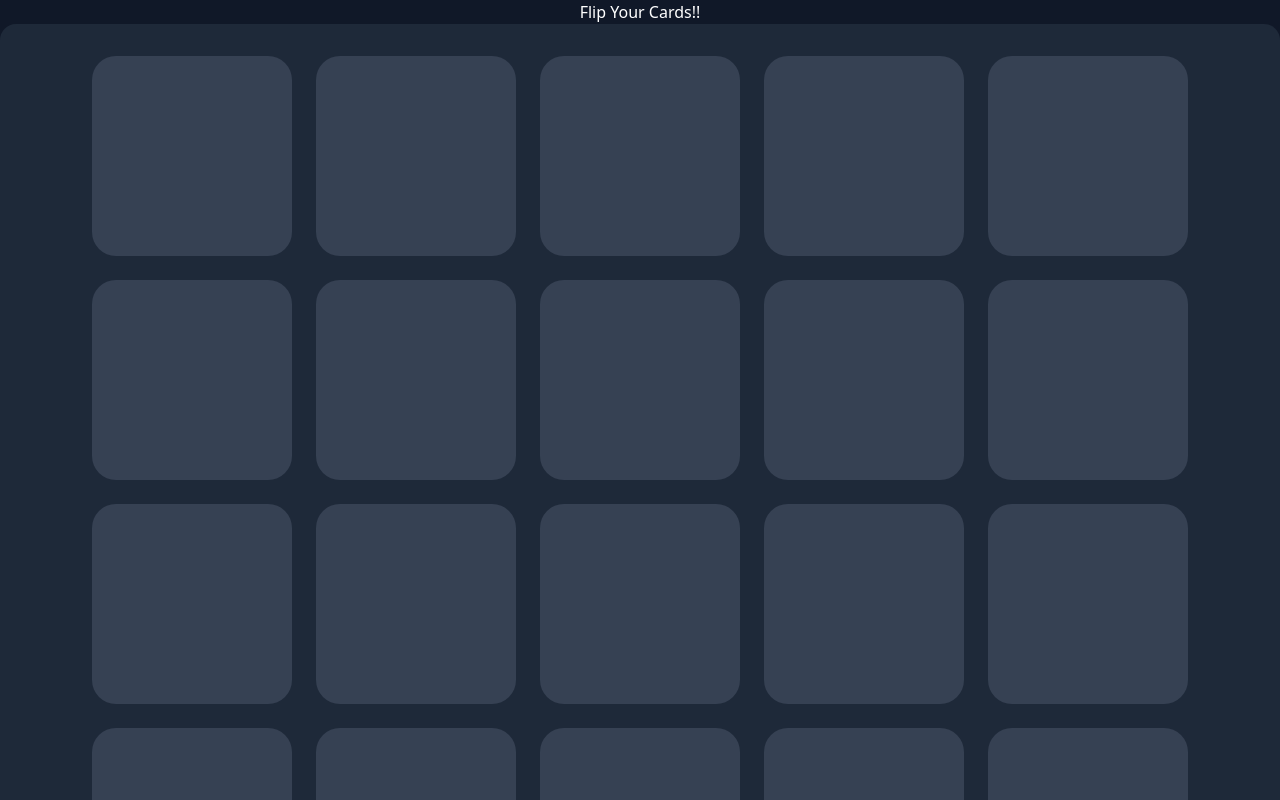
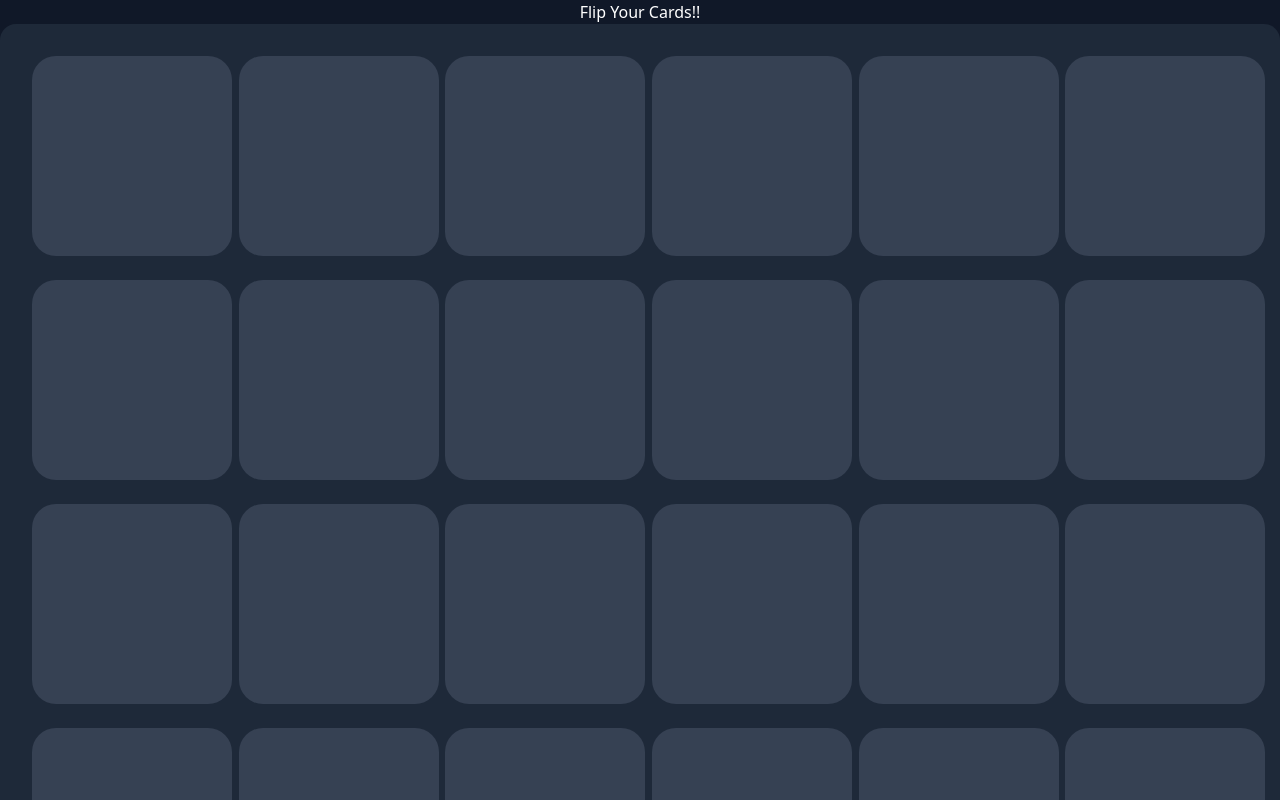
Before and after one commit to prasonkc/EmojiFlip, a React (Vite) app in the folder my-app/: page / in a window 1280 px wide. Shown: the top 800 px of the page. Built offline with nearby package versions, Linux system fonts and the light colour scheme.

Commit message:
Used grid to fix bad layout

```diff
--- a/my-app/src/App.jsx
+++ b/my-app/src/App.jsx
@@ -16,7 +16,7 @@ function Container() {
     cards.push(<Card />);
   }
   return (
-    <div className="container bg-gray-800 flex m-auto rounded-2xl items-center justify-center py-5 flex-wrap w-fit">
+    <div className="container bg-gray-800 grid grid-cols-6 m-auto rounded-2xl items-center justify-center p-5 w-fit">
       {cards}
     </div>
   );
```
